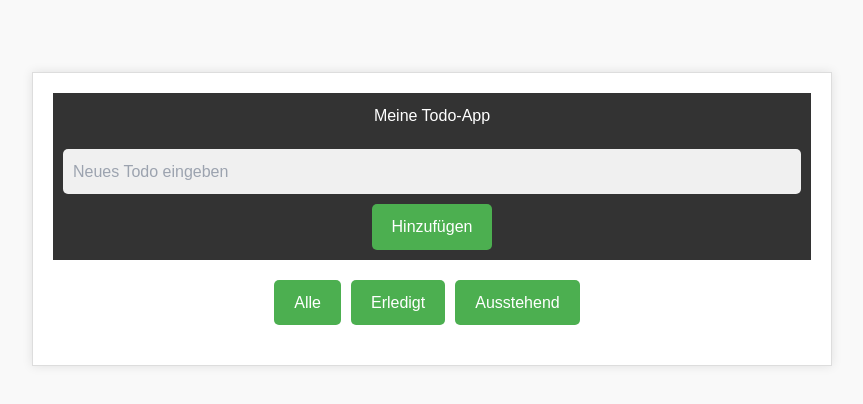
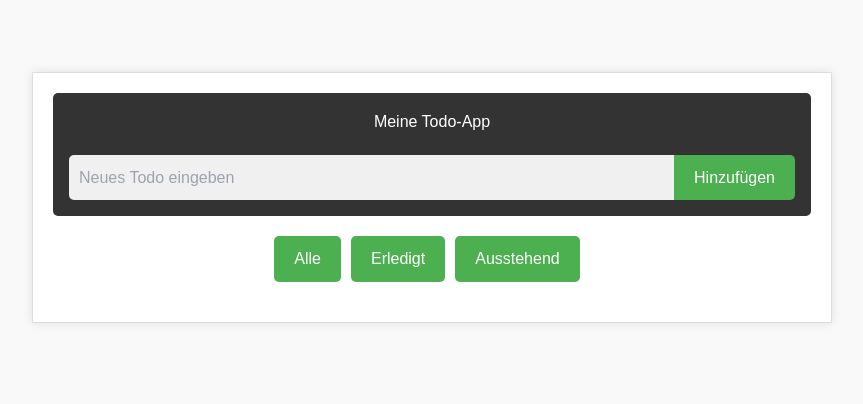
Before and after one commit to sharonVko/TodoList, a React (Vite) app: page / in a window 1280 px wide. Shown: the top 404 px of the page, without its empty margins (208-1071 px from the left). Built offline with nearby package versions, Linux system fonts and the light colour scheme.

Commit message:
a bit restyling

```diff
--- a/src/App.css
+++ b/src/App.css
@@ -38,7 +38,6 @@
   border: none;
   background-image: url("assets/trash-can-regular.svg");
   background-repeat: no-repeat;
-  /* font-weight: bold; */
   opacity: 20%;
 }
 .check-btn {
@@ -54,14 +53,20 @@
 .delete-btn.done {
   opacity: 60%;
 }
-
+ul > .todo-item.done {
+  margin-top: 3rem;
+}
+ul > .todo-item.done ~ .todo-item.done {
+  margin-top: 0.5rem;
+}
 /* Header Styles */
 
 header {
   background-color: #333;
   color: #fff;
-  padding: 10px;
+  padding: 1rem;
   text-align: center;
+  border-radius: 5px;
 }
 
 header h1 {
@@ -70,25 +75,24 @@ header h1 {
 
 header form {
   display: flex;
-  flex-wrap: wrap;
-  justify-content: center;
+  /* flex-wrap: wrap; */
+  /* justify-content: center; */
   margin-top: 20px;
 }
 
 header input[type="text"] {
   padding: 10px;
   border: none;
-  border-radius: 5px;
+  border-radius: 5px 0 0 5px;
   width: 100%;
-  margin-bottom: 10px;
   background-color: #f0f0f0;
   color: black;
 }
 
 header button[type="submit"] {
-  padding: 10px 20px;
+  padding: 1px 20px;
   border: none;
-  border-radius: 5px;
+  border-radius: 0 5px 5px 0;
   background-color: #4caf50;
   color: #fff;
   cursor: pointer;
@@ -108,15 +112,13 @@ header button[type="submit"]:hover {
   list-style: none;
   padding: 0;
   margin: 0;
+  display: flex;
+  flex-direction: column;
 }
 
 .todo-list li {
   padding: 10px;
   border-bottom: 1px solid #ccc;
-}
-
-.todo-list li:last-child {
-  border-bottom: none;
 }
 
 /* .todo-item {
@@ -131,8 +133,11 @@ header button[type="submit"]:hover {
 .todo-item.todo-text {
   flex: 1;
 }
+.todo-item.done {
+  order: 1;
+}
 
-.todo-item.done {
+.todo-item.done input {
   text-decoration: line-through;
   color: #999;
 }
```
